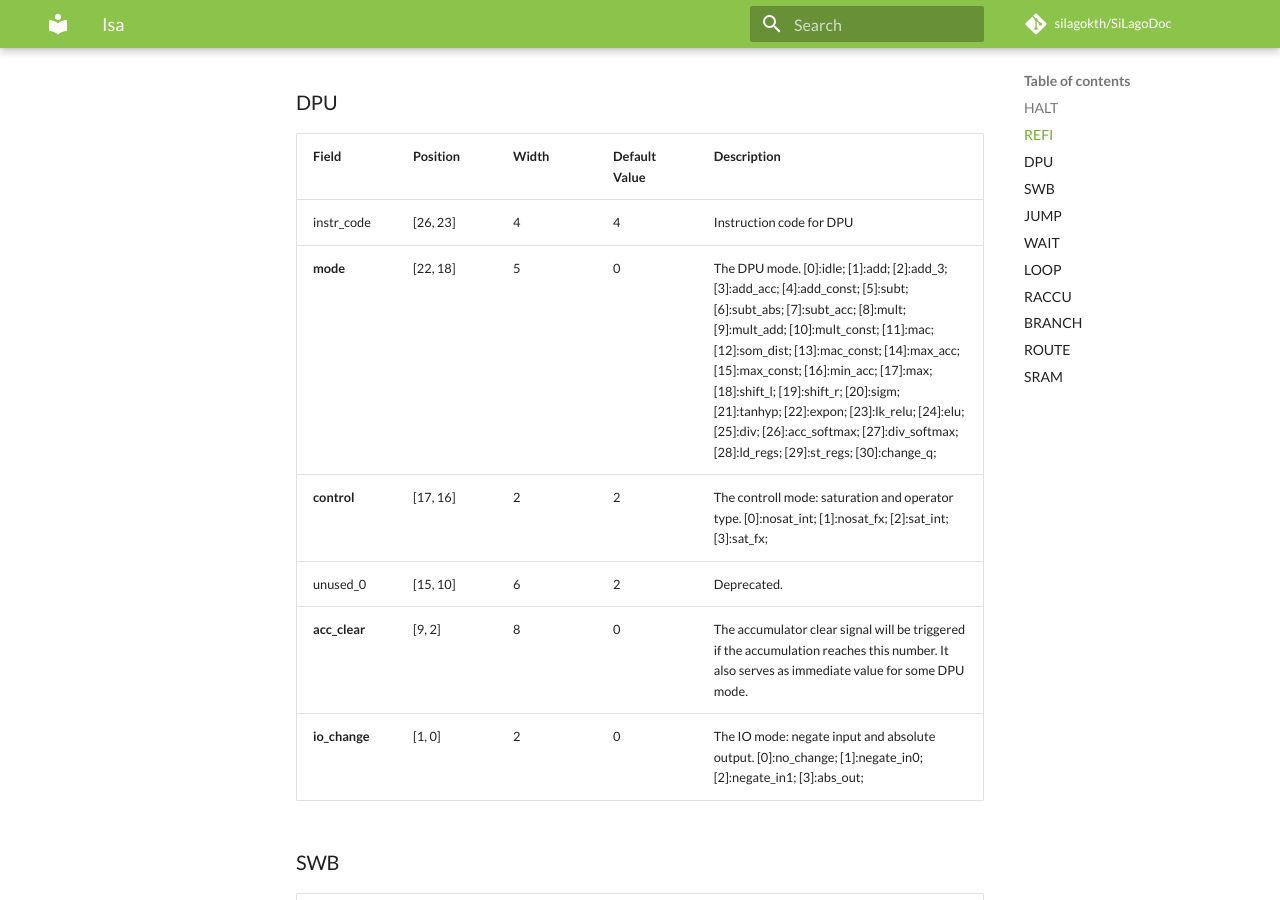
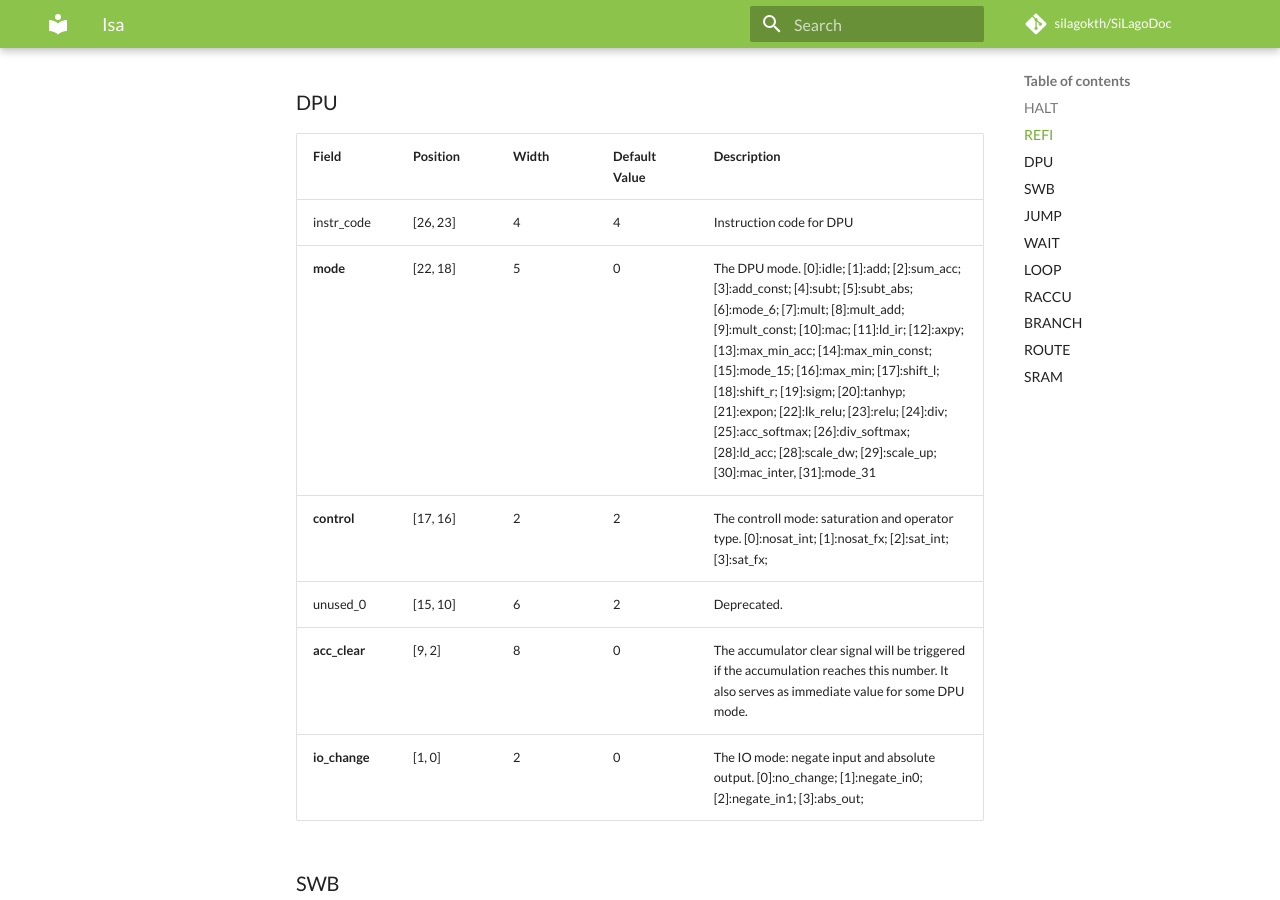
Before and after one commit to silagokth/SiLagoDoc, an MkDocs documentation site: the page built from docs/Docs/ToolChain/Manas/InstructionSet/isa.md, in a window 1280 px wide and 900 px high, scrolled down 1996 px. Built offline with MkDocs 1.6.1 and Material for MkDocs 9.7.7, drawn with Linux system fonts in a browser that asks for light colours; comment, search, counter and statistics services are not loaded; old or Windows-style settings are respelled for this version of MkDocs.

Commit message:
edit dpu mode

```diff
--- a/docs/Docs/ToolChain/Manas/InstructionSet/isa.md
+++ b/docs/Docs/ToolChain/Manas/InstructionSet/isa.md
@@ -46,7 +46,7 @@ unused_3 | [4, 2] | 3 | 0 | Deprecated.
 Field | Position | Width | Default Value | Description
 ------|----------|-------|---------------|-------------------------
 instr_code | [26, 23] | 4 | 4 | Instruction code for DPU
-**mode** | [22, 18] | 5 | 0 | The DPU mode. [0]:idle; [1]:add; [2]:add_3; [3]:add_acc; [4]:add_const; [5]:subt; [6]:subt_abs; [7]:subt_acc; [8]:mult; [9]:mult_add; [10]:mult_const; [11]:mac; [12]:som_dist; [13]:mac_const; [14]:max_acc; [15]:max_const; [16]:min_acc; [17]:max; [18]:shift_l; [19]:shift_r; [20]:sigm; [21]:tanhyp; [22]:expon; [23]:lk_relu; [24]:elu; [25]:div; [26]:acc_softmax; [27]:div_softmax; [28]:ld_regs; [29]:st_regs; [30]:change_q;
+**mode** | [22, 18] | 5 | 0 | The DPU mode. [0]:idle; [1]:add; [2]:sum_acc; [3]:add_const; [4]:subt; [5]:subt_abs; [6]:mode_6; [7]:mult; [8]:mult_add; [9]:mult_const; [10]:mac; [11]:ld_ir; [12]:axpy; [13]:max_min_acc; [14]:max_min_const; [15]:mode_15; [16]:max_min; [17]:shift_l; [18]:shift_r; [19]:sigm; [20]:tanhyp; [21]:expon; [22]:lk_relu; [23]:relu; [24]:div; [25]:acc_softmax; [26]:div_softmax; [28]:ld_acc; [28]:scale_dw; [29]:scale_up; [30]:mac_inter, [31]:mode_31
 **control** | [17, 16] | 2 | 2 | The controll mode: saturation and operator type. [0]:nosat_int; [1]:nosat_fx; [2]:sat_int; [3]:sat_fx;
 unused_0 | [15, 10] | 6 | 2 | Deprecated.
 **acc_clear** | [9, 2] | 8 | 0 | The accumulator clear signal will be triggered if the accumulation reaches this number. It also serves as immediate value for some DPU mode.
```
